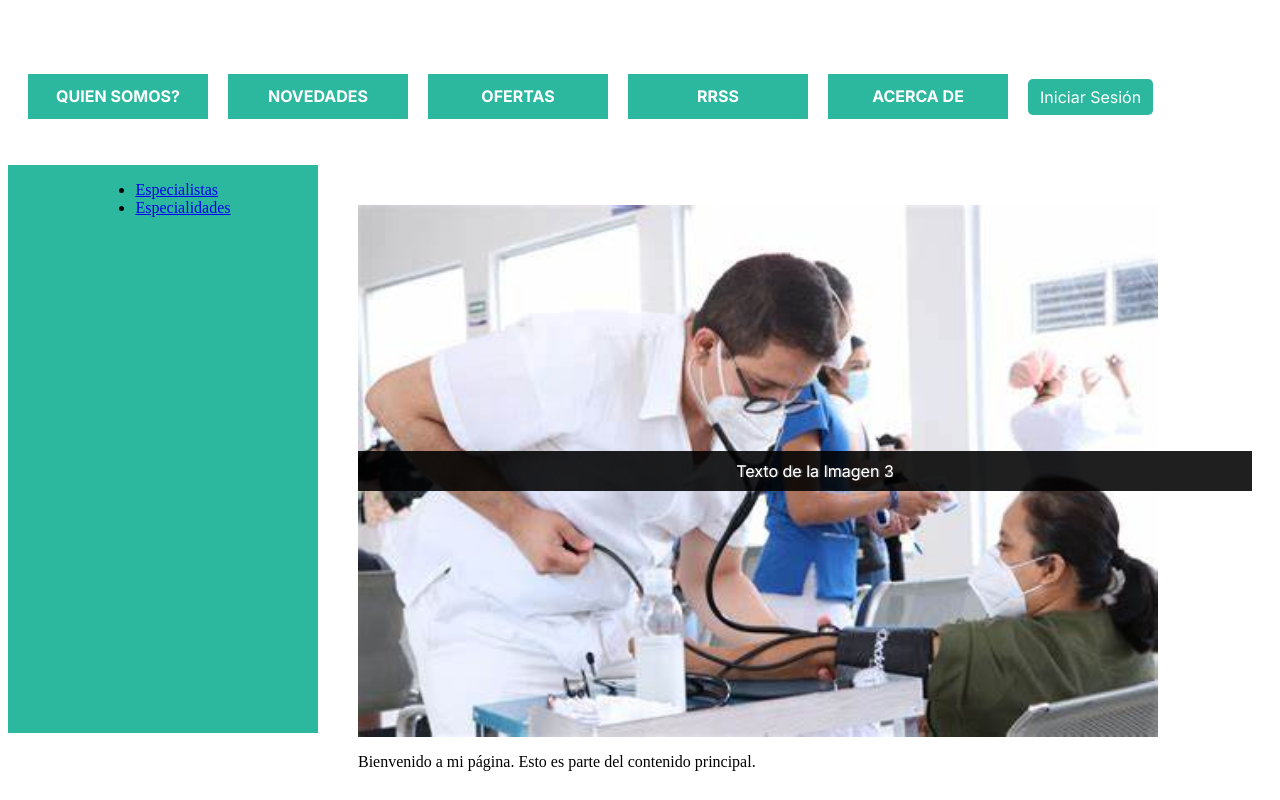
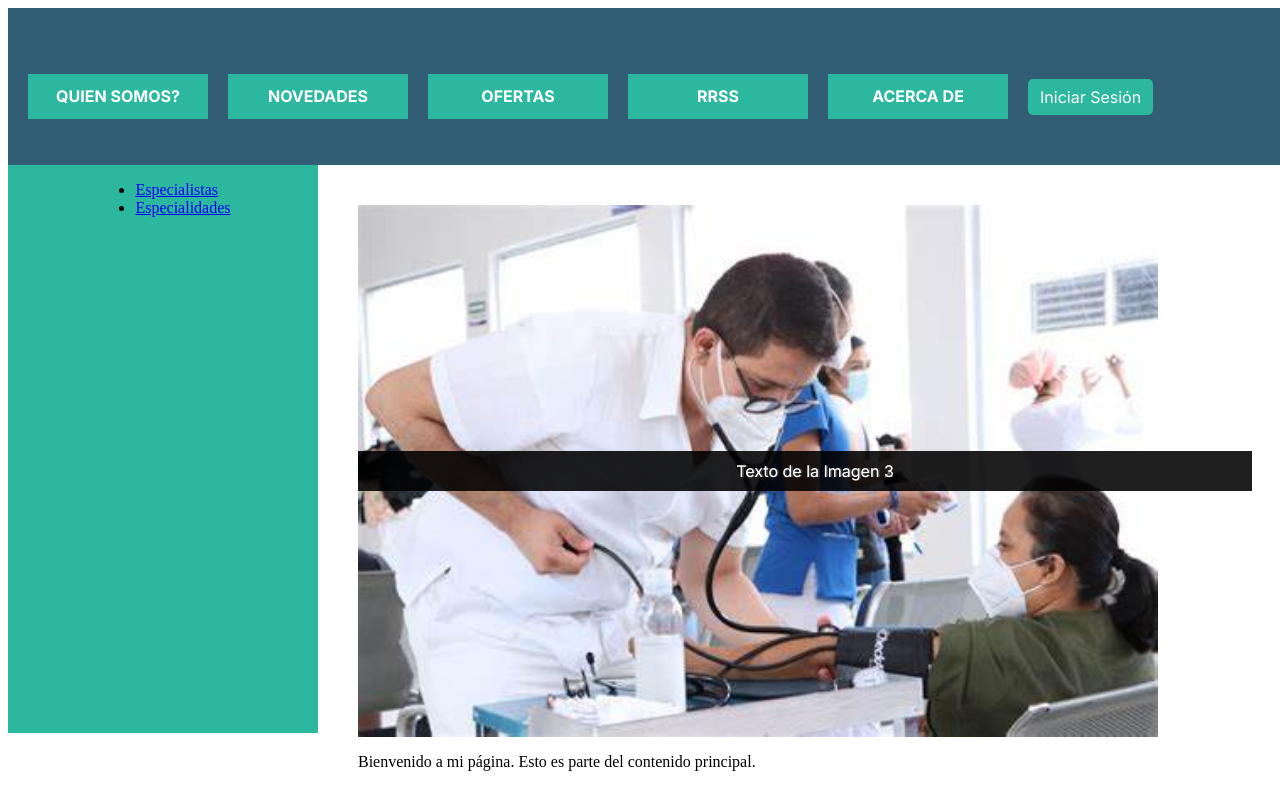
Before and after one commit to batista28/ProyectoSalud, a plain HTML site: page index.html in a window 1280 px wide. Shown: the top 800 px of the page. Drawn offline with Linux system fonts and the light colour scheme.

Commit message:
felipe me ha arruinado la vida, pero le quiero porque es fantabuloso

```diff
--- a/index.html
+++ b/index.html
@@ -6,7 +6,7 @@
     <title>Mi Página con Encabezado, Menú y Pie de Página</title>
     <style>
       /* Estilos para el encabezado */
-      header {ewqewqewq
+      header {
         background-color: #315d75;
         width: 100%;
         height: 117px;
```
